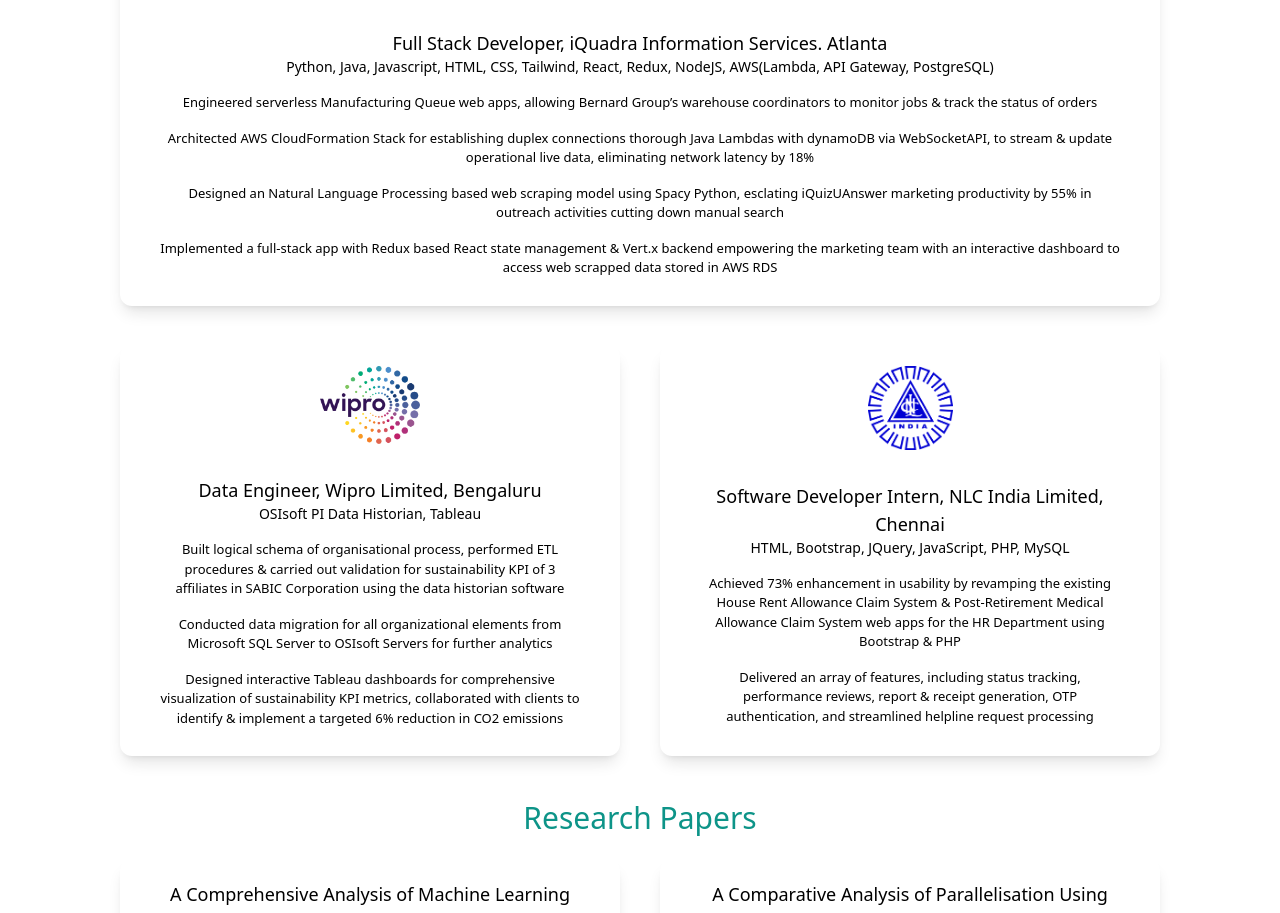
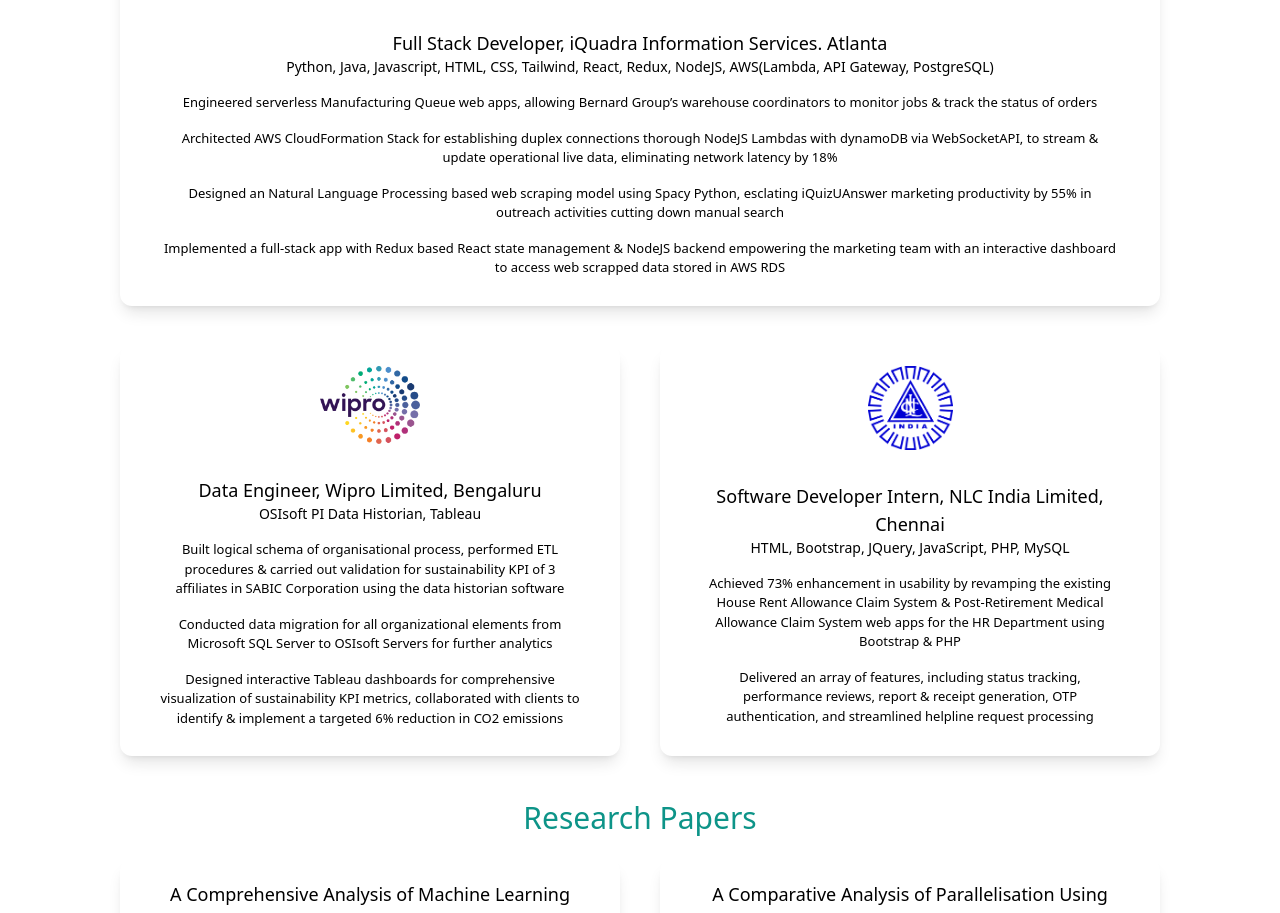
Before and after one commit to mohith-j/mohith-j.github.io, a React (Create React App) app: page / in a window 1280 px wide. Shown: the part 1760-2673 px from the top of the page. Built offline with nearby package versions, Linux system fonts and the light colour scheme.

Commit message:
editted expereiences 9mar2024

```diff
--- a/src/components/experience.js
+++ b/src/components/experience.js
@@ -28,7 +28,7 @@
           track the status of orders
         </p>
         <p className="py-2 text-[13px]">
-          Architected AWS CloudFormation Stack for establishing duplex connections thorough Java Lambdas with dynamoDB
+          Architected AWS CloudFormation Stack for establishing duplex connections thorough NodeJS Lambdas with dynamoDB
           via WebSocketAPI, to stream & update operational live data, eliminating network latency by 18%
         </p>
         <p className="py-2 text-[13px]">
@@ -36,7 +36,7 @@
           marketing productivity by 55% in outreach activities cutting down manual search
         </p>
         <p className="py-2 text-[13px]">
-          Implemented a full-stack app with Redux based React state management & Vert.x backend empowering the marketing
+          Implemented a full-stack app with Redux based React state management & NodeJS backend empowering the marketing
           team with an interactive dashboard to access web scrapped data stored in AWS RDS
         </p>
         {/* <div className="flex justify-center gap-4">
```
Also changed, not shown: 1 other file (tests, documents, lock files or other folders).
